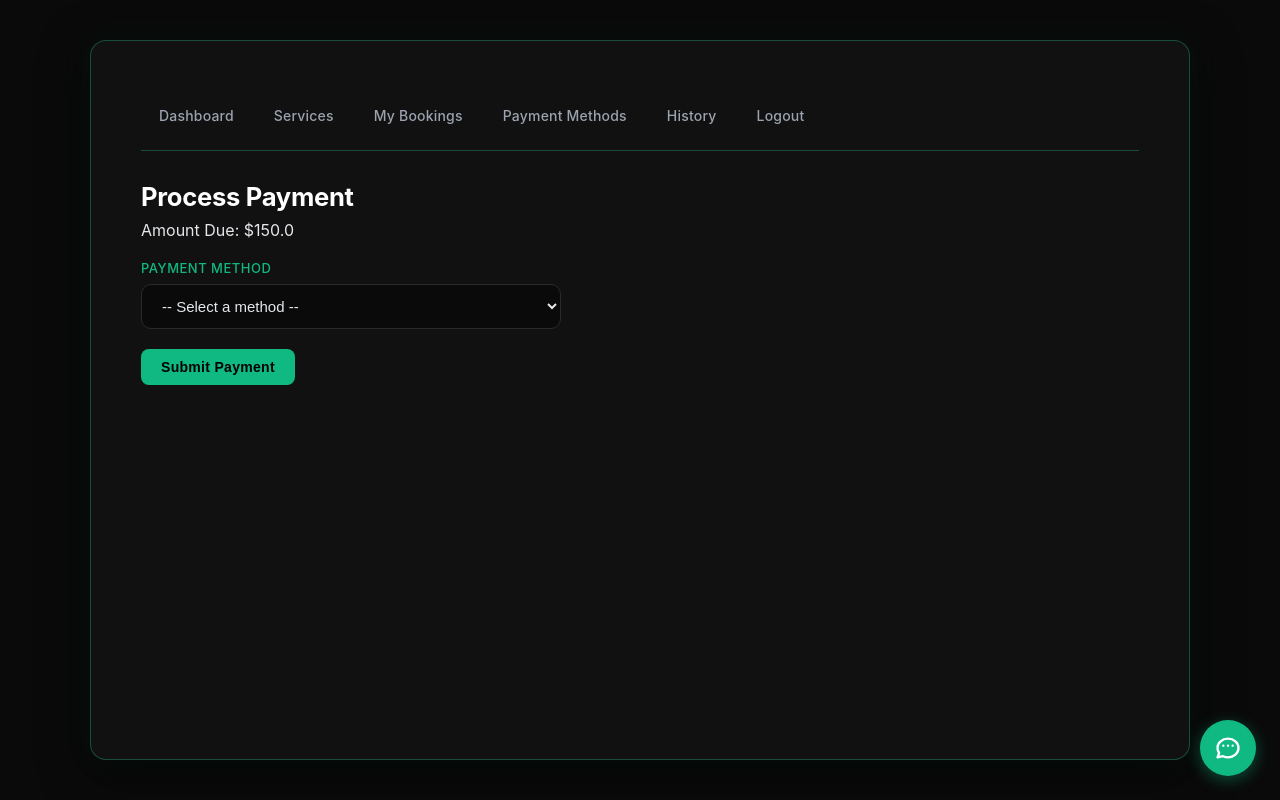
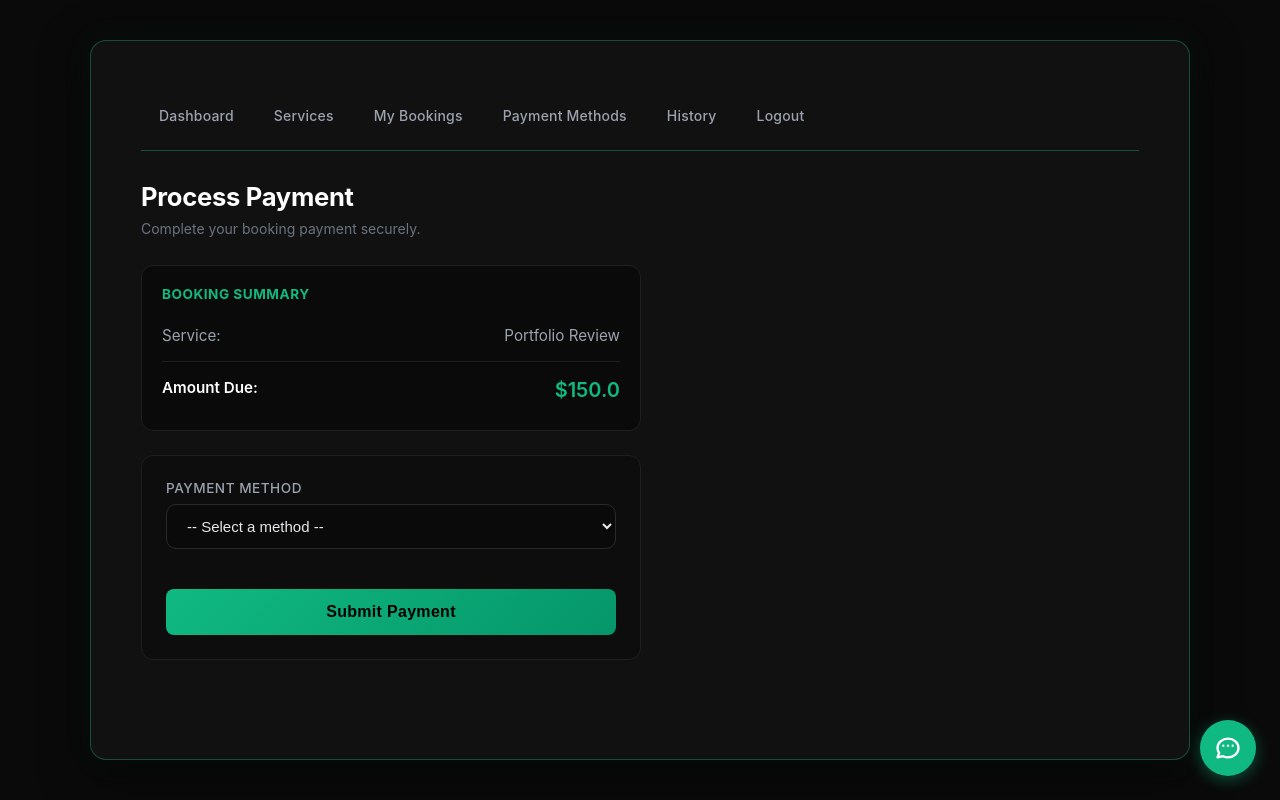
Before and after one commit to bensont2/EECS-3311-Consultant, a Flask app: page /client/payment/1 in a window 1280 px wide. Run offline with Flask 3, Linux system fonts and the light colour scheme; the visitor is signed in with stand-in values (Sample User, id 1); tables that the repository leaves empty hold one stand-in row (values such as "Sample post").

Commit message:
Fixed debit card payment fields

```diff
--- a/Frontend/templates/client/payment.html
+++ b/Frontend/templates/client/payment.html
@@ -1,11 +1,23 @@
 {% extends 'base.html' %}
 {% block content %}
 <h2>Process Payment</h2>
-<p>Amount Due: ${{ booking.service.base_price }}</p>
+<p class="page-subtitle">Complete your booking payment securely.</p>
 
-<form method="POST">
-    <!-- Payment Method Selector -->
-    <div>
+<div class="payment-container">
+    <div class="payment-summary">
+        <h3>Booking Summary</h3>
+        <div class="summary-row">
+            <span>Service:</span>
+            <span>{{ booking.service.name }}</span>
+        </div>
+        <div class="summary-row total">
+            <span>Amount Due:</span>
+            <span class="amount">${{ booking.service.base_price }}</span>
+        </div>
+    </div>
+
+    <form method="POST" class="payment-form">
+        <div class="form-group">
             <label for="payment_method">Payment Method</label>
             <select name="payment_method" id="payment_method" onchange="showFields(this.value)" required>
                 <option value="">-- Select a method --</option>
@@ -16,53 +28,164 @@
             </select>
         </div>
 
-    <!-- Credit / Debit Card Fields -->
+        <!-- Credit Card Fields -->
         <div id="fields_credit_card" class="payment-fields" style="display:none;">
+            <div class="form-group">
                 <label>Card Number</label>
-        <input type="text" name="card_number" placeholder="16-digit Card Number" maxlength="16">
-        <label>Expiry</label>
+                <input type="text" name="card_number" placeholder="1234 5678 9012 3456" maxlength="16">
+            </div>
+            <div class="form-row">
+                <div class="form-group">
+                    <label>Expiry Date</label>
                     <input type="text" name="expiry" placeholder="MM/YY" maxlength="5">
+                </div>
+                <div class="form-group">
                     <label>CVV</label>
-        <input type="text" name="cvv" placeholder="CVV" maxlength="4">
+                    <input type="text" name="cvv" placeholder="123" maxlength="4">
+                </div>
+            </div>
         </div>
 
-    <!-- Debit card reuses same fields, just aliased via JS -->
+        <!-- Debit Card Fields (fixed: uses same field names as credit card) -->
         <div id="fields_debit_card" class="payment-fields" style="display:none;">
+            <div class="form-group">
                 <label>Card Number</label>
-        <input type="text" name="card_number_debit" placeholder="16-digit Card Number" maxlength="16">
-        <label>Expiry</label>
-        <input type="text" name="expiry_debit" placeholder="MM/YY" maxlength="5">
+                <input type="text" name="card_number" placeholder="1234 5678 9012 3456" maxlength="16">
+            </div>
+            <div class="form-row">
+                <div class="form-group">
+                    <label>Expiry Date</label>
+                    <input type="text" name="expiry" placeholder="MM/YY" maxlength="5">
+                </div>
+                <div class="form-group">
                     <label>CVV</label>
-        <input type="text" name="cvv_debit" placeholder="CVV" maxlength="4">
+                    <input type="text" name="cvv" placeholder="123" maxlength="4">
+                </div>
+            </div>
         </div>
 
         <!-- PayPal Fields -->
         <div id="fields_paypal" class="payment-fields" style="display:none;">
+            <div class="form-group">
                 <label>PayPal Email</label>
                 <input type="email" name="email" placeholder="your@email.com">
+            </div>
         </div>
 
         <!-- Bank Transfer Fields -->
         <div id="fields_bank_transfer" class="payment-fields" style="display:none;">
+            <div class="form-group">
                 <label>Account Number</label>
                 <input type="text" name="account_number" placeholder="Account Number">
+            </div>
+            <div class="form-group">
                 <label>Routing Number</label>
                 <input type="text" name="routing_number" placeholder="Routing Number">
             </div>
+        </div>
 
-    <button type="submit">Submit Payment</button>
+        <button type="submit" class="btn-pay">Submit Payment</button>
     </form>
+</div>
+
+<style>
+.payment-container {
+    max-width: 500px;
+}
+
+.payment-summary {
+    background: #0a0a0a;
+    border: 1px solid #1f1f1f;
+    border-radius: 12px;
+    padding: 20px;
+    margin-bottom: 24px;
+}
+
+.payment-summary h3 {
+    color: #10B981;
+    font-size: 0.85rem;
+    text-transform: uppercase;
+    letter-spacing: 0.5px;
+    margin-bottom: 16px;
+}
+
+.summary-row {
+    display: flex;
+    justify-content: space-between;
+    padding: 8px 0;
+    color: #9CA3AF;
+    font-size: 0.95rem;
+}
+
+.summary-row.total {
+    border-top: 1px solid #1f1f1f;
+    margin-top: 8px;
+    padding-top: 16px;
+    color: #FFFFFF;
+    font-weight: 600;
+}
+
+.summary-row .amount {
+    color: #10B981;
+    font-size: 1.25rem;
+}
+
+.payment-form {
+    background: #0d0d0d;
+    border: 1px solid #1f1f1f;
+    border-radius: 12px;
+    padding: 24px;
+}
+
+.form-group {
+    margin-bottom: 16px;
+}
+
+.form-group label {
+    display: block;
+    color: #9CA3AF;
+    font-size: 0.85rem;
+    margin-bottom: 8px;
+}
+
+.form-group input,
+.form-group select {
+    width: 100%;
+    max-width: 100%;
+}
+
+.form-row {
+    display: grid;
+    grid-template-columns: 1fr 1fr;
+    gap: 16px;
+}
+
+.payment-fields {
+    margin-top: 20px;
+    padding-top: 20px;
+    border-top: 1px solid #1f1f1f;
+}
+
+.btn-pay {
+    width: 100%;
+    margin-top: 20px;
+    padding: 14px;
+    font-size: 1rem;
+    background: linear-gradient(135deg, #10B981, #059669);
+}
+
+.btn-pay:hover {
+    background: linear-gradient(135deg, #059669, #047857);
+}
+</style>
 
 <script>
     function showFields(method) {
-        // Hide all payment field sections
         document.querySelectorAll('.payment-fields').forEach(el => {
             el.style.display = 'none';
-            // Remove required from all inputs inside hidden sections
             el.querySelectorAll('input').forEach(input => input.removeAttribute('required'));
         });
 
-        // Show the selected section and mark its fields required
         if (method) {
             const active = document.getElementById('fields_' + method);
             if (active) {
```
Lines whose indentation alone changed are shown as unchanged.
